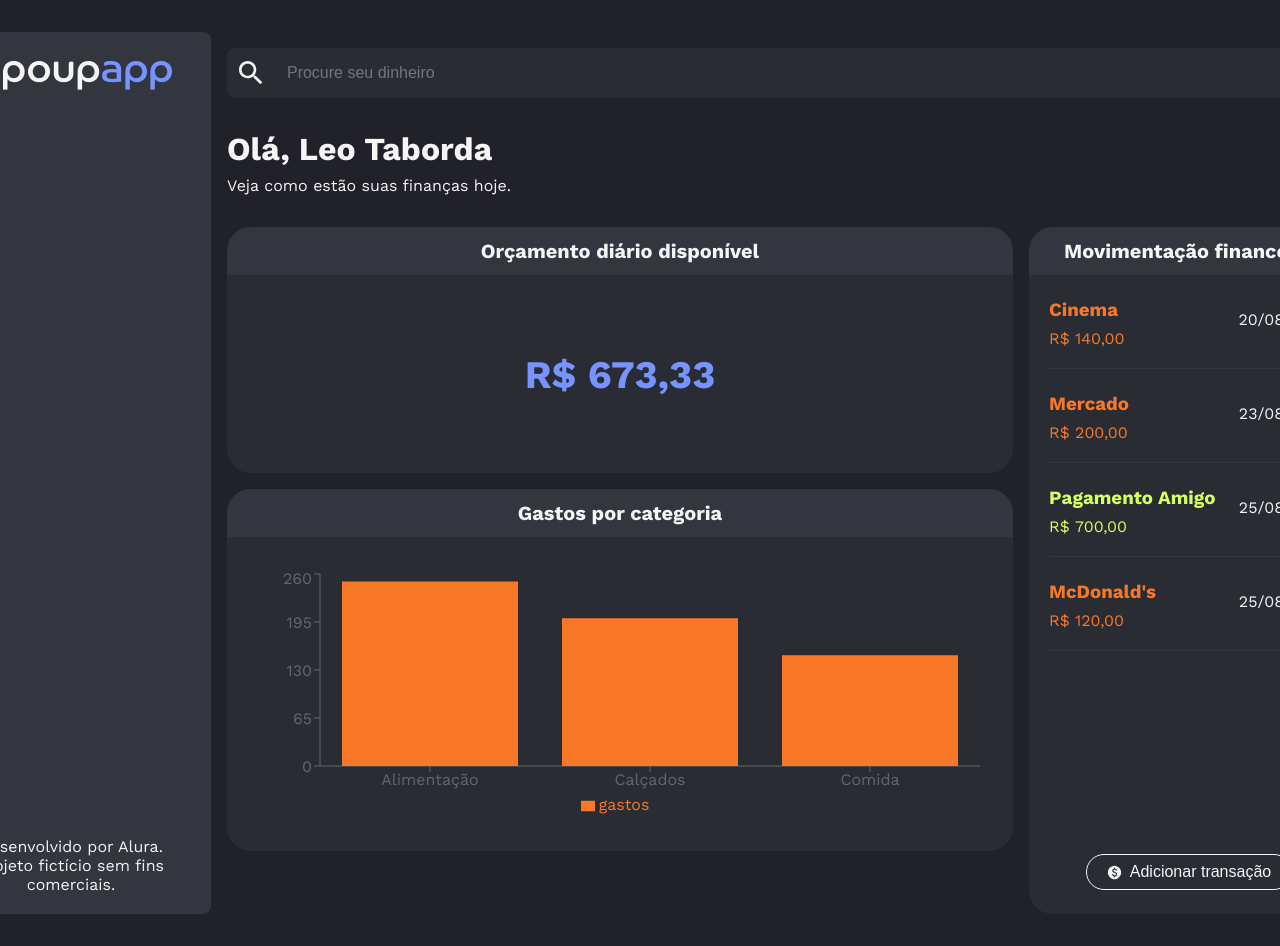
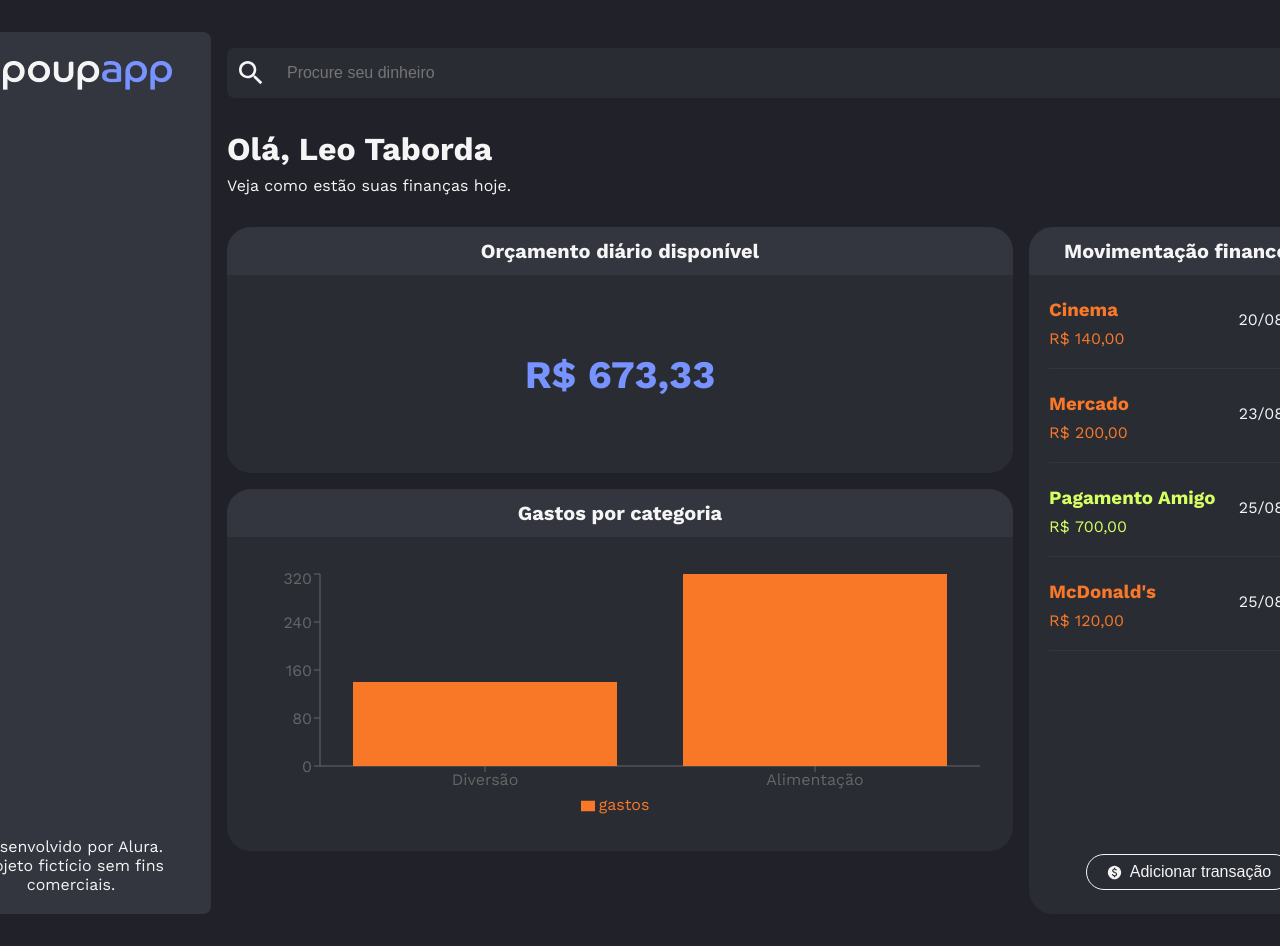
Before and after one commit to leotaborda/poupapp-react-typescript, a React (Vite) app: page /home in a window 1280 px wide. Shown: the top 946 px of the page. Built offline with nearby package versions, Linux system fonts and the light colour scheme; data requests are answered from the project's data file.

Commit message:
feat: update hook to calculate expenses by category

```diff
--- a/src/componentes/BalancoFinanceiro/index.tsx
+++ b/src/componentes/BalancoFinanceiro/index.tsx
@@ -1,26 +1,21 @@
 import { BarChart, XAxis, YAxis, Tooltip, Legend, Bar } from "recharts";
 import { Cartao, CartaoCabecalho, CartaoCorpo } from "../Cartao";
 import styled from "styled-components";
+import useGastosPorCategoria from "../../hooks/useGastosPorCategoria";
 
 export const AreaChart = styled.div`
   padding: var(--padding-xs);
 `;
 
 const BalancoFinanceiro = () => {
-  const data = [
-    {
-      categoria: "Alimentação",
-      gastos: 250,
-    },
-    {
-      categoria: "Calçados",
-      gastos: 200,
-    },
-    {
-      categoria: "Comida",
-      gastos: 150,
-    },
-  ];
+  const gastosPorCategoria = useGastosPorCategoria();
+
+  const data = Object.entries(gastosPorCategoria).map(
+    ([categoria, gastos]) => ({
+      categoria,
+      gastos,
+    })
+  );
   return (
     <Cartao>
       <CartaoCabecalho>Gastos por categoria</CartaoCabecalho>
```
